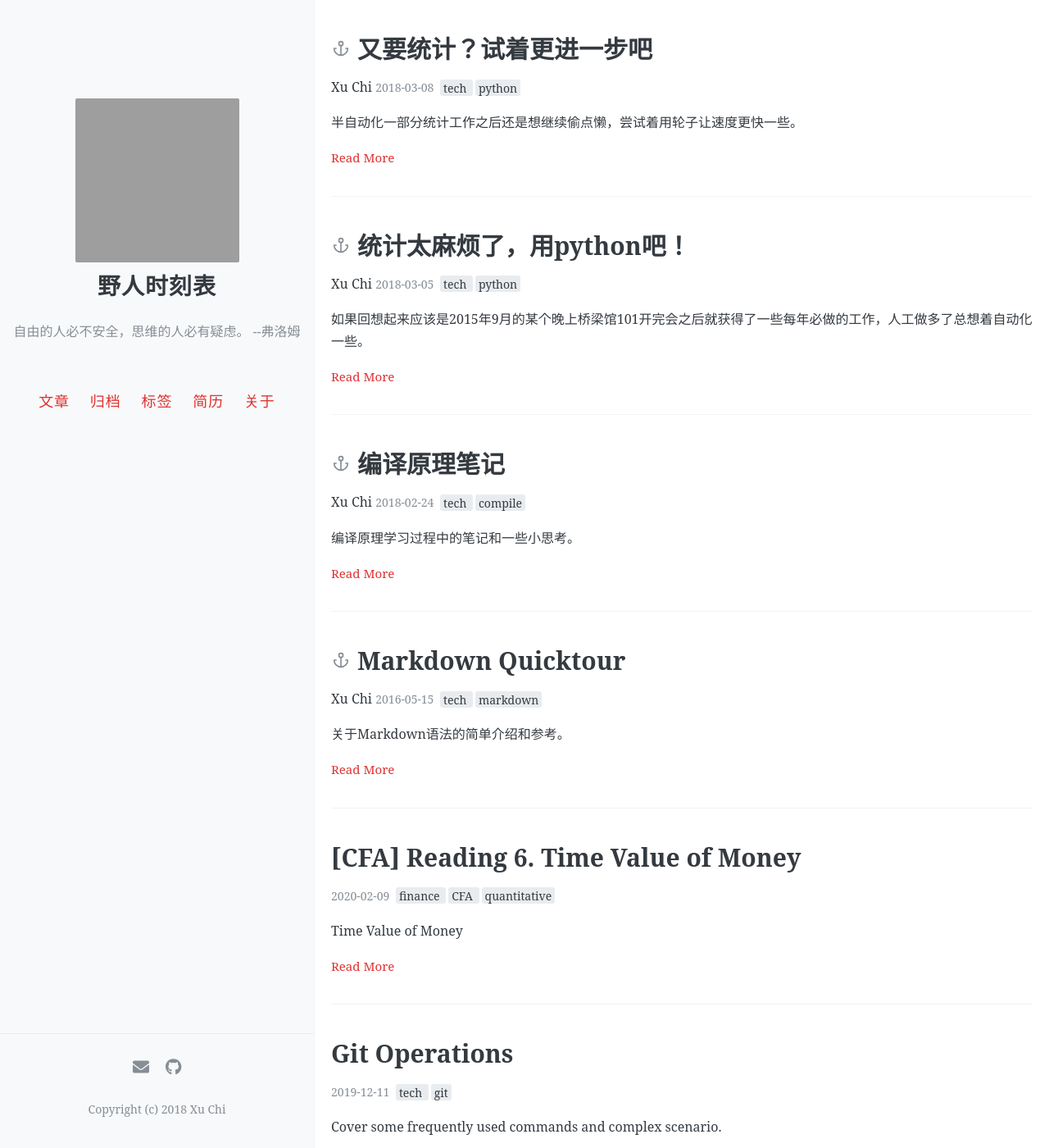
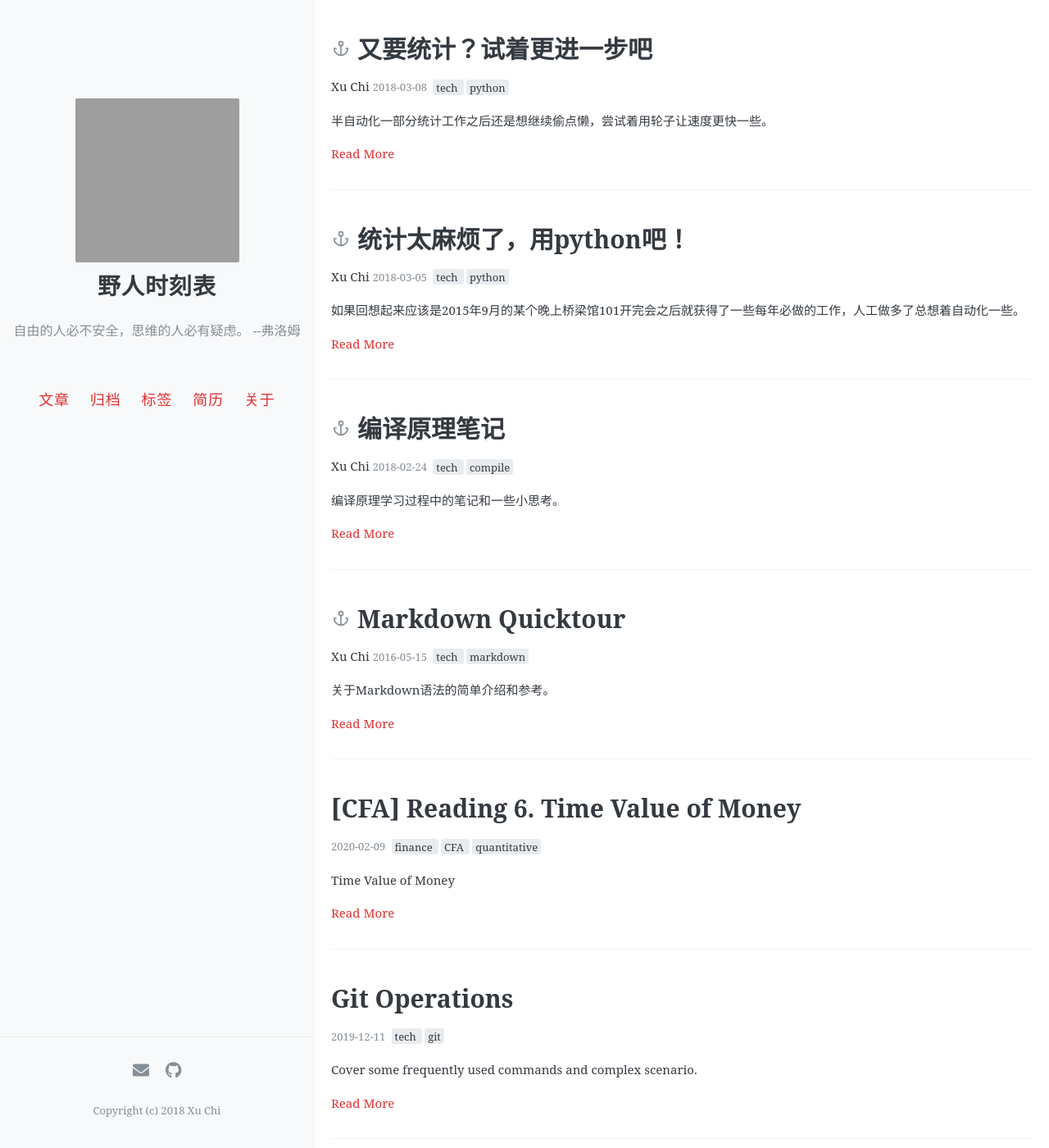
Before and after one commit to xuchi16/Lukathis.github.io, a Jekyll site: the page built from index.html, in a window 1280 px wide and 1400 px high. Shown: the whole window at 82% size. Built offline with Jekyll 4.4.1, drawn with Linux system fonts in a browser that asks for light colours; the list of posts is cut into pages by our own code; comment, search, counter and statistics services are not loaded; grey boxes are pictures that could not be loaded.

Commit message:
minor fix

```diff
--- a/_config.yml
+++ b/_config.yml
@@ -104,7 +104,7 @@ kramdown:
 
 # Set the Sass partials directory, as we're using @imports
 sass:
-  style: :expanded # You might prefer to minify using :compressed
+  style: :compressed # You might prefer to minify using :expanded
 
 # Use the following plug-ins
 plugins:
--- a/_posts/2018-03-08-Auto-send-save-excel.markdown
+++ b/_posts/2018-03-08-Auto-send-save-excel.markdown
@@ -28,6 +28,7 @@ tags: [tech, python]
 
 
 文件名： 1234张三.xls
+
 | 序号 | 学号 | 姓名 | 性别 | 是否返校 |    未返校原因    | 返校日期 |
 |:---:|:----:|:---:|:---:|:-------:|:--------------:|:-------:|
 | 示例 | 1234 | 小A |  男  |   是    |（如未返校请填写） | 20180221|
--- a/_sass/_variables.scss
+++ b/_sass/_variables.scss
@@ -24,8 +24,8 @@ $base-font: "Noto Serif","PT Serif",source-han-serif-sc, "Source Han Serif SC",
 $code-font: 'Menlo', 'Courier New', 'Monaco', 'Spoqa Han Sans', monospace;
 
 // Font sizes
-$base-font-size: 16px;
-$small-font-size: 14px;
+$base-font-size: 15px;
+$small-font-size: 13px;
 
 // Colors
 $base-color: $oc-gray-8;
```
